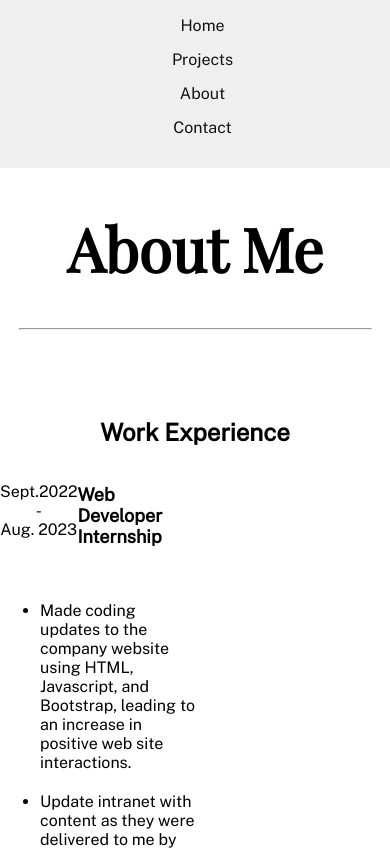
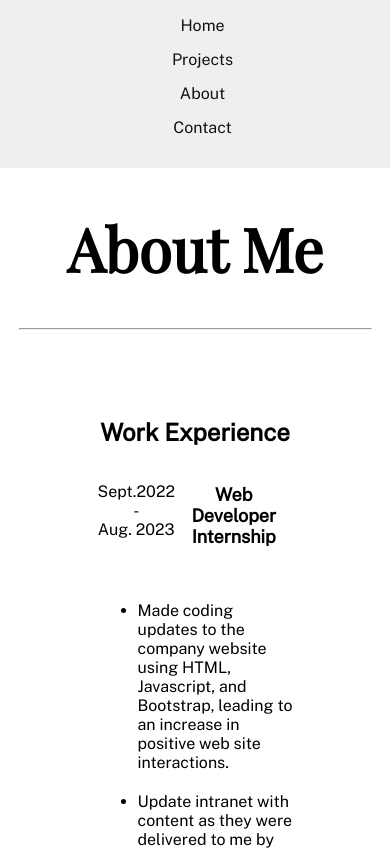
Before and after one commit to Stephanie01011011/portfoliosrl, a React (Create React App) app: page /portfoliosrl/about in a window 390 px wide. Shown: the top 850 px of the page. Built offline with nearby package versions, Linux system fonts and the light colour scheme; a web font is replaced by a local one.

Commit message:
Fix aligning issues on homepage and about page.

```diff
--- a/src/App.css
+++ b/src/App.css
@@ -188,7 +188,7 @@ hr{
 }
 .skillbox{
   color: white;
-
+  display: flex;
   border-radius: 10px;
   align-items: center;
   justify-content: center;
@@ -451,7 +451,9 @@ h1{
   justify-content: space-evenly;
   width: 100%;
 
+
 }
+
 .eduHead{
 
 }
@@ -642,13 +644,26 @@ h1{
 }
 .area{
 
-  display: block;
+  display: flex;
+  flex-direction: column;
   margin-bottom: 30px;
   align-items: center;
   justify-content: center;
   padding-top: 60px;
 
 }
+.workTitle{
+  width: max-content;
+  text-align: center;
+
+}
+#skills{
+  text-align: center;
+}
+#nobold{
+  text-align: left;
+}
+
 .text1{
   margin: auto;
   width: 90%;
@@ -832,4 +847,5 @@ h1{
   }
 
 
+
 }
--- a/src/components/Skills.js
+++ b/src/components/Skills.js
@@ -16,7 +16,7 @@ export const Skills = () => {
             <div className="skillboxwrapper">
             {skills.map((skill) => {
                 return(
-                    <div className="skillbox" style={{backgroundColor: skill.color}}><h2>{skill.skill}</h2></div>
+                    <div className="skillbox" style={{backgroundColor: skill.color}}><div className='skilltext'><h2>{skill.skill}</h2></div></div>
 
                 )
             })}
```
